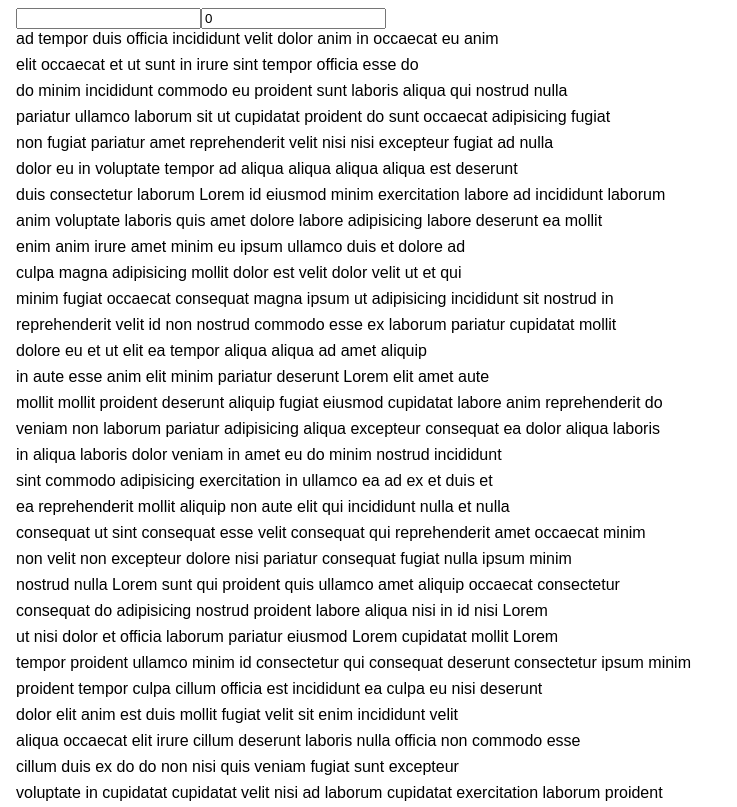
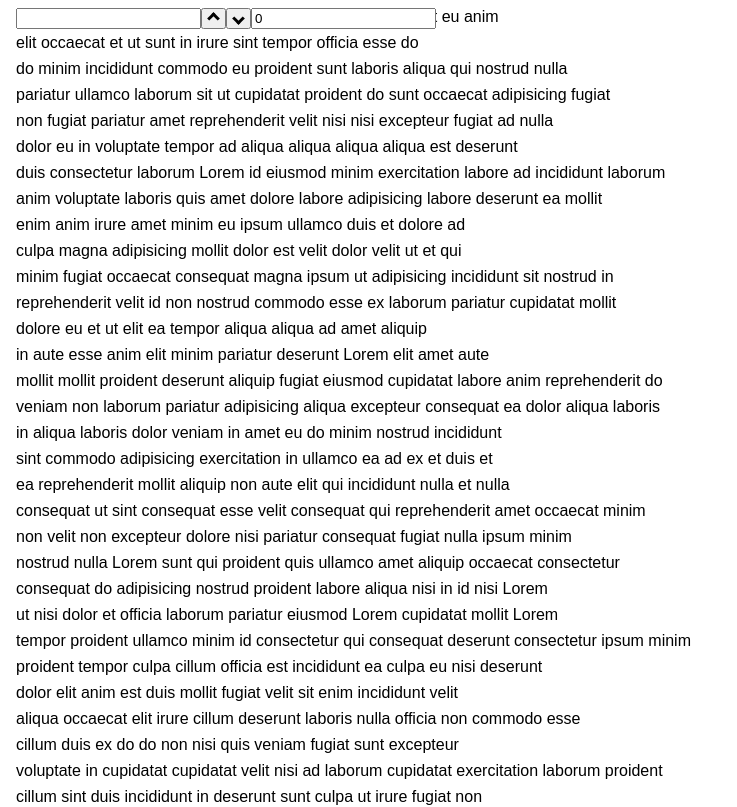
Before and after one commit to dreiv/highlighter, a React (Create React App) app: page / in a window 1280 px wide. Shown: the top 807 px of the page, without its empty margins (0-737 px from the left). Built offline with nearby package versions, Linux system fonts and the light colour scheme.

Commit message:
Added parent component

```diff
--- a/src/App.css
+++ b/src/App.css
@@ -1,12 +1,3 @@
 .App > div {
  margin: .5rem 1rem;
 }
-
-.App {
-	margin-top: 30px;
-}
-
-.search {
-	position: fixed;
-	top: 0px;
-}
--- a/src/App.js
+++ b/src/App.js
@@ -1,41 +1,18 @@
-import React, { Component } from 'react';
-import data from './data.json'
+import React, { Component } from 'react'
 import './App.css';
-import Highlight from "./components/Highlight"
+
+import FilterContainer from './components/FilterContainer';
 
 class App extends Component {
-
-	constructor(props) {
-		super(props)
-		this.state = {
-			search: "",
-			searchIndex: 0
-		}
-		this._changeName = this._handleInputChange.bind(this)
-		this._changeIndex = this._handleIndexChange.bind(this)
-	}
 
 	render() {
 		return (
 			<div className="App">
-				<div className='search'>
-					<input type="search" value={this.state.search} onChange={this._changeName} />
-					<input type="search" value={this.state.searchIndex} onChange={this._changeIndex} />
-				</div>
-				<Highlight searchWord={this.state.search} activeIndex={this.state.searchIndex}>
-					{data.map((el, idx) => <div key={idx}>{el.transcript}</div>)}
-				</Highlight>
+				<FilterContainer></FilterContainer>
 			</div>
 		);
 	}
 
-	_handleInputChange(e) {
-		this.setState({ search: e.target.value });
-	}
-
-	_handleIndexChange(e) {
-		this.setState({ searchIndex: e.target.value })
-	}
 }
 
 export default App;
--- /dev/null
+++ b/src/components/FilterContainer.css
@@ -0,0 +1,25 @@
+i {
+    border: solid black;
+    border-width: 0 3px 3px 0;
+    display: inline-block;
+    padding: 3px;
+}
+
+.up {
+    transform: rotate(-135deg);
+    -webkit-transform: rotate(-135deg);
+}
+
+.down {
+    transform: rotate(45deg);
+    -webkit-transform: rotate(45deg);
+}
+
+.text {
+	margin-top: 30px;
+}
+
+.search {
+	position: fixed;
+	top: 0px;
+}
--- /dev/null
+++ b/src/components/FilterContainer.js
@@ -0,0 +1,59 @@
+import React from 'react'
+import Highlight from "./Highlight"
+import data from '../data.json'
+import './FilterContainer.css'
+
+class FilterContainer extends React.Component {
+
+	constructor(props) {
+		super(props)
+		this.state = {
+			search: "",
+			searchIndex: 0,
+			upButtonPressed: false,
+			downButtonPressed: true
+		}
+		this._changeName = this._handleInputChange.bind(this)
+		this._changeIndex = this._handleIndexChange.bind(this)
+		this._handleUpButtonPress = this._handleUpButtonPress.bind(this)
+		this._handleDownButtonPress = this._handleDownButtonPress.bind(this)
+	}
+
+	render() {
+		return (<React.Fragment>
+			<div className='search'>
+				<input type="search" value={this.state.search} onChange={this._changeName} />
+				<button onClick={this._handleUpButtonPress}> <i className="arrow up"></i> </button>
+				<button> <i className="arrow down"></i> </button>
+				<input type="search" value={this.state.searchIndex} onChange={this._changeIndex} />
+			</div>
+			<Highlight className='text' searchWord={this.state.search} activeIndex={this.state.searchIndex} upButtonPressed={this.state.upButtonPressed}>
+				{data.map((el, idx) => <div key={idx}>{el.transcript}</div>)}
+			</Highlight>
+		</React.Fragment>)
+	}
+
+	_handleInputChange(e) {
+		this.setState({ search: e.target.value });
+	}
+
+	_handleIndexChange(e) {
+		this.setState({ searchIndex: e.target.value })
+	}
+
+	_handleUpButtonPress(e) {
+		this.setState({
+			upButtonPressed: true,
+			downButtonPressed: false
+		})
+	}
+
+	_handleDownButtonPress(e) {
+		this.setState({
+			upButtonPressed: false,
+			downButtonPressed: true
+		})
+	}
+}
+
+export default FilterContainer
```
